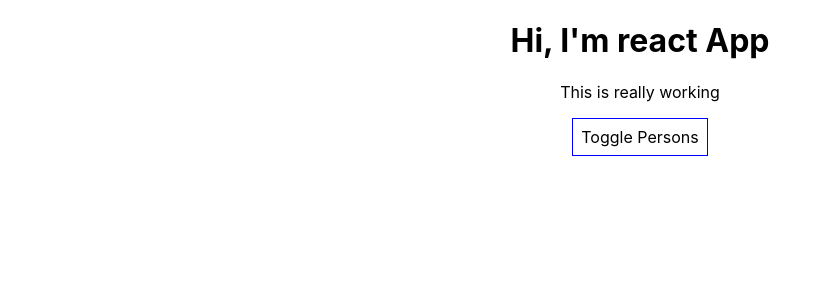
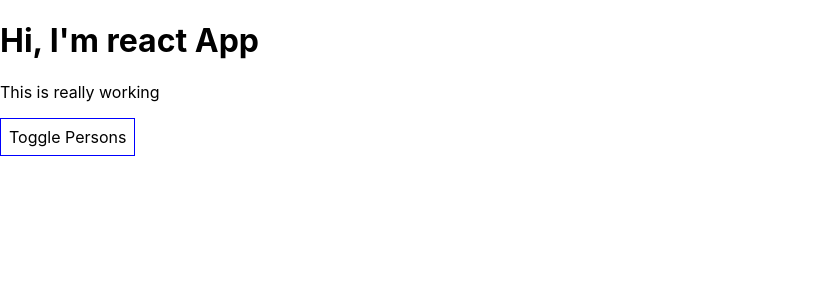
Before and after one commit to ajay297/Burger, a React (Create React App) app: page / in a window 1280 px wide. Shown: the top 300 px of the page, without its empty margins (0-832 px from the left). Built offline with nearby package versions, Linux system fonts and the light colour scheme.

Commit message:
Update App.css

```diff
--- a/src/App.css
+++ b/src/App.css
@@ -1,5 +1,6 @@
 .App {
-  text-align: center;
+  text-align: left;
+  justify-content: center;
 }
 
 .App-logo {
```
